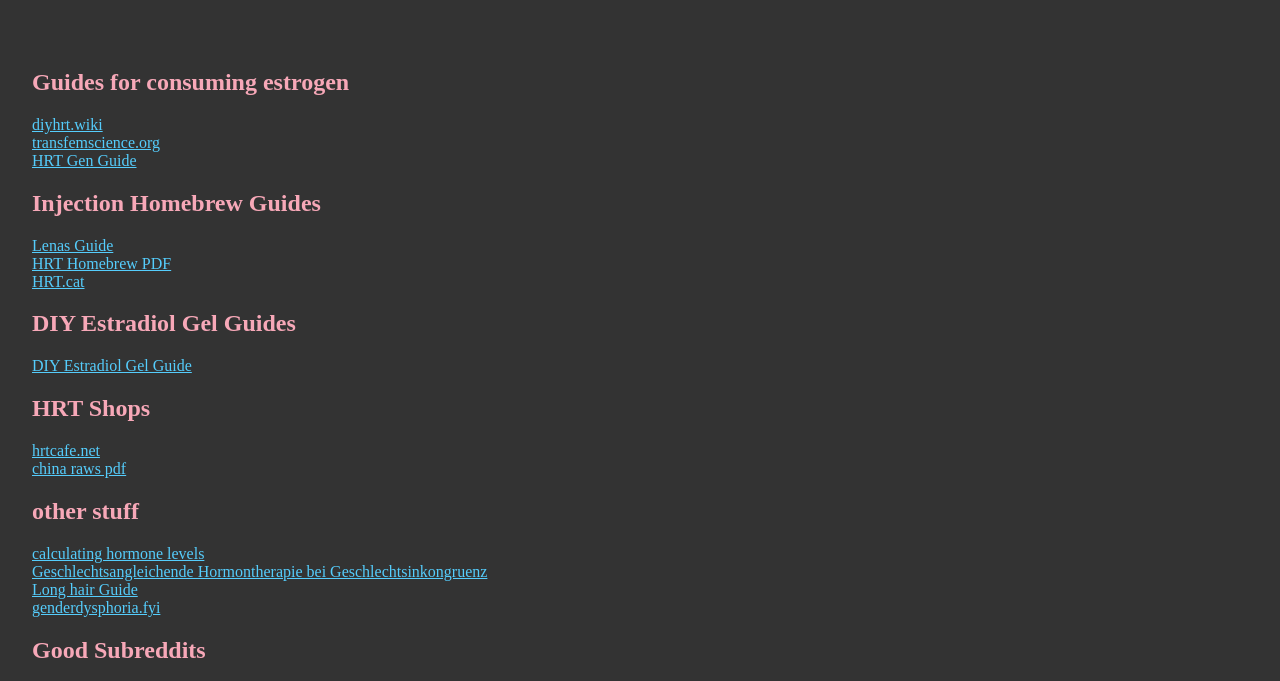
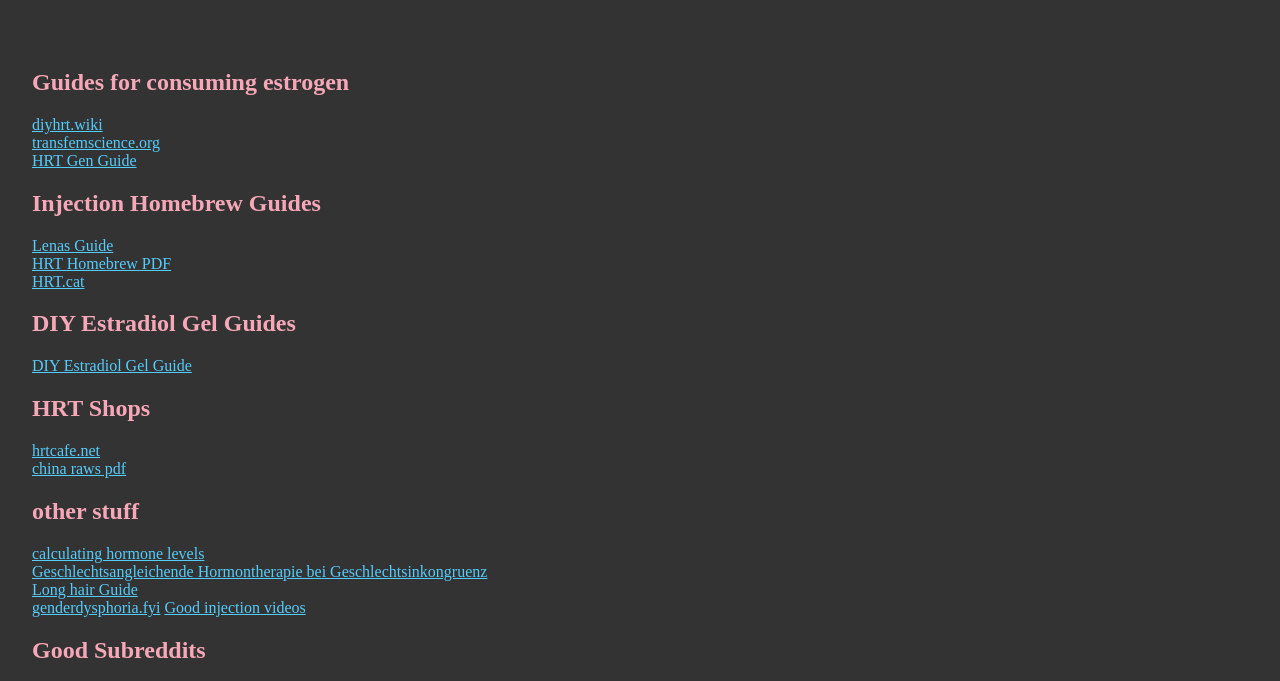
Before and after one commit to zebreus/rudelshopping, a plain HTML site: page index.html in a window 1280 px wide. Shown: the part 115-796 px from the top of the page. Drawn offline with Linux system fonts and the light colour scheme.

Commit message:
added injection videos

```diff
--- a/index.html
+++ b/index.html
@@ -113,6 +113,8 @@
                 Geschlechtsinkongruenz</a> <br>
             <a href="https://fef.moe/2022/09/11/haircare-tutorial.html">Long hair Guide</a> <br>
             <a href="https://genderdysphoria.fyi/en">genderdysphoria.fyi</a>
+            <a href="https://support.getplume.co/support/solutions/articles/72000544742-all-about-injections">Good
+                injection videos</a>
         </p>
         <h2>Good Subreddits</h2>
         <p>
```
